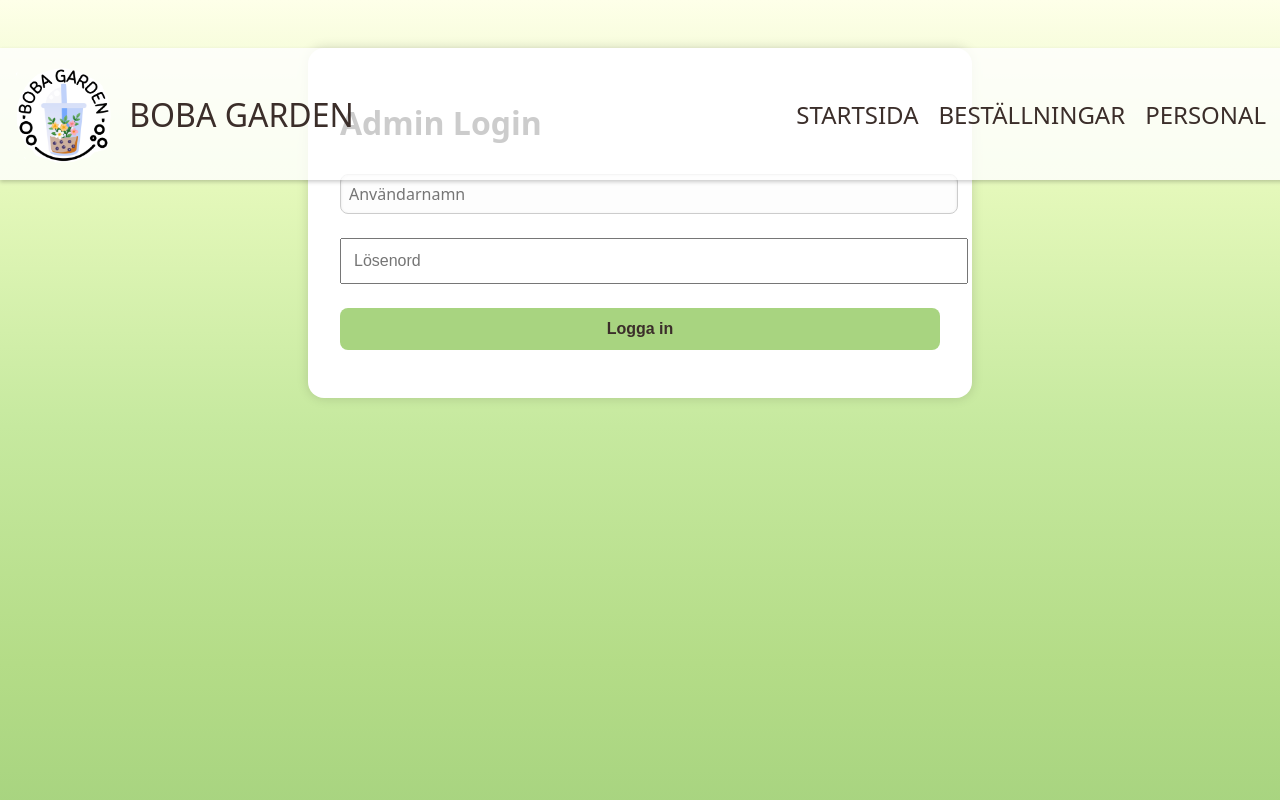
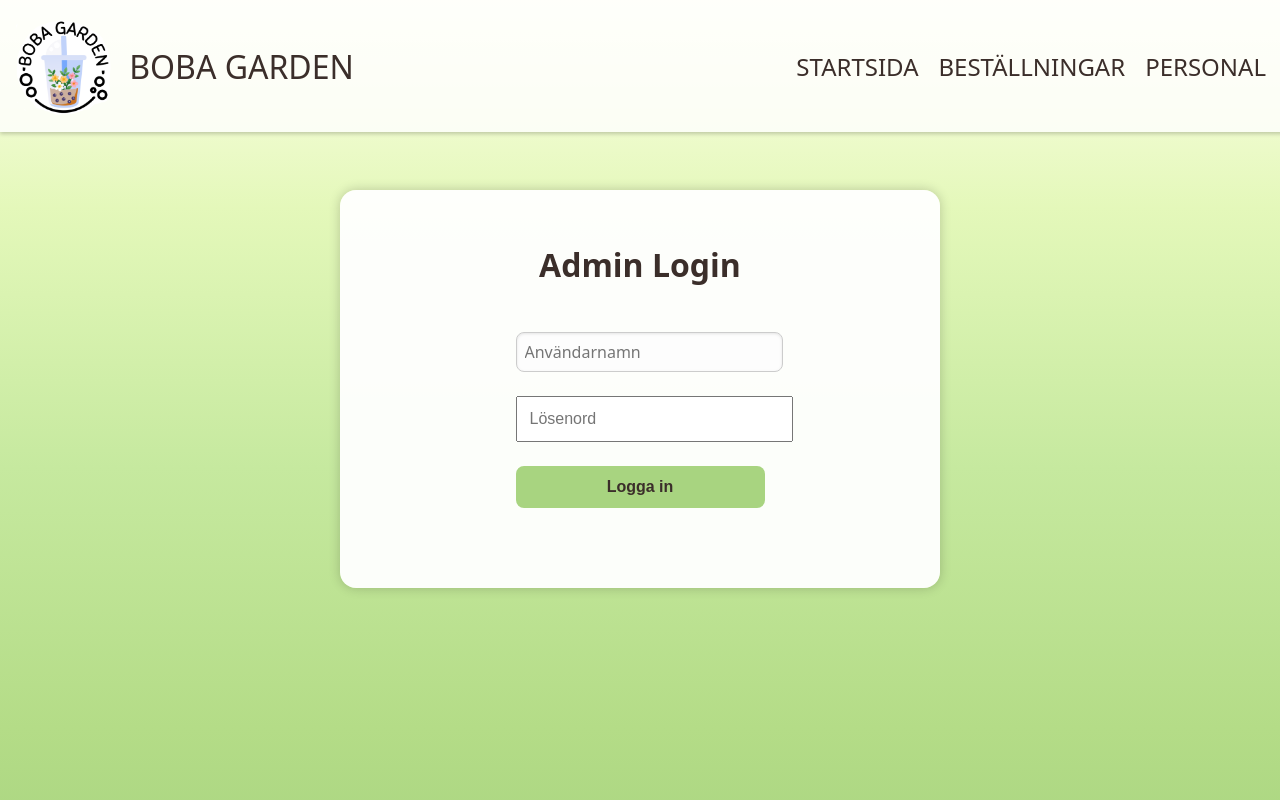
Before and after one commit to weirdiful/projekt-hemsida, a plain HTML site: page login.html in a window 1280 px wide. Shown: the top 800 px of the page. Drawn offline with Linux system fonts and the light colour scheme; a web font is replaced by a local one.

Commit message:
admin sida

```diff
--- a/login.html
+++ b/login.html
@@ -24,7 +24,8 @@
     </nav>
 
   </header>
-  <main class="login-container">
+
+  <main class="login-container card-container">
     <h1>Admin Login</h1>
     <form id="loginForm">
       <input type="text" id="username" placeholder="Användarnamn" required />
--- a/style.css
+++ b/style.css
@@ -14,6 +14,7 @@ body {
     overflow-x: hidden;
     position: relative;
     padding-bottom: 100px;
+    padding-top: 140px;
   }
 
   .sniglet-regular {
@@ -151,7 +152,6 @@ nav a:hover {
   flex-direction: column;
   align-items: center;
   justify-content: center;
-  padding-top: 140px;
   padding-bottom: 100px;
   box-sizing: border-box;
 }
@@ -216,14 +216,34 @@ button[type="submit"]:hover {
 
 /*ADMIN*/
 
+.card-container,
 .login-container,
 .admin-dashboard {
+  position: relative;
+  z-index: 2;
+  padding: 2rem;
+  background-color: rgba(255, 255, 255, 0.95);
   max-width: 600px;
-  margin: 3rem auto;
-  padding: 2rem;
-  background-color: #fff;
+  margin-left: auto;
+  margin-right: auto;
   border-radius: 1rem;
-  box-shadow: 0 0 12px rgba(0,0,0,0.15);
+  box-shadow: 0 0 12px rgba(0, 0, 0, 0.2);
+  box-sizing: border-box;
+  margin-top: 50px;
+  color: #3b2e2a;
+}
+
+
+.login-container,
+.admin-dashboard {
+  display: flex;
+  flex-direction: column;
+  gap: 1rem;
+}
+
+
+.login-container {
+  align-items: center;
 }
 
 input, button {
```
Also changed, not shown: dashboard.html (+3 -2 lines).
